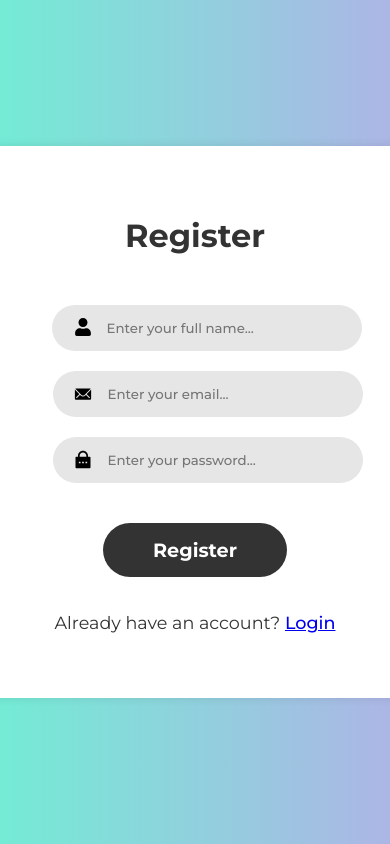
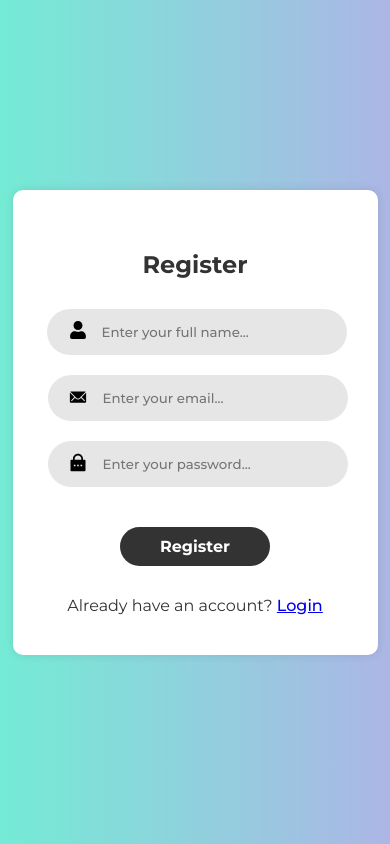
Before and after one commit to gianghitran/NT208.P21.ATTN_Personal-Smart-Scheduling-System-with-AI, a React (Vite) app in the folder Workspace/App/client/: page /register in a window 390 px wide. Built offline with nearby package versions, Linux system fonts and the light colour scheme.

Commit message:
Mobile Friendly for login and register

```diff
--- a/Workspace/App/client/src/Components/Login/Login.module.css
+++ b/Workspace/App/client/src/Components/Login/Login.module.css
@@ -43,6 +43,7 @@
 .inputGroup {
     display: flex;
     gap: 5px;
+    position: relative;
     width: 100%;
 }
 
@@ -136,3 +137,28 @@
     text-align: center;
     margin-top: -10px;
 }
+
+
+@media screen and (max-width: 768px) {
+    .loginForm {
+        padding: 50px;
+        padding-top: 70px;
+        padding-bottom: 70px;
+        padding-left: 20px;
+        padding-right: 20px;
+    }
+
+    .inputGroup {
+        left: -10px;
+    }
+
+    .inputGroup input {
+        width: 300px;
+    }
+
+    .loginButton {
+        padding-right: 40px;
+        padding-left: 40px;
+    }
+
+}
--- a/Workspace/App/client/src/Components/Register/Register.module.css
+++ b/Workspace/App/client/src/Components/Register/Register.module.css
@@ -40,7 +40,7 @@
 .registerForm h1 {
     font-size: 2rem;
     position: relative;
-    top: -30px;
+    top: -10px;
     font-weight: 700;
     color: #333;
 }
@@ -49,6 +49,7 @@
     display: flex;
     /* background-color: #E6E6E6; */
     /* box-shadow: 0 0 10px rgba(0, 0, 0, 0.1); */
+    position: relative;
     gap: 5px;
 }
 
@@ -130,3 +131,39 @@
     text-align: center;
     margin-top: -10px;
 }
+
+@media screen and (max-width: 768px) {
+    .registerForm {
+        padding: 50px;
+        padding-top: 70px;
+        padding-bottom: 70px;
+        padding-left: 20px;
+        padding-right: 20px;
+    }
+
+    .registerForm h1 {
+        font-size: 1.5rem;
+    }
+
+    .inputGroup {
+        left: -10px;
+    }
+
+    .inputGroup input {
+        width: 300px;
+
+    }
+
+    .registerButton {
+        padding: 10px;
+        padding-right: 40px;
+        padding-left: 40px;
+        font-size: 1rem;
+    }
+
+    .loginLink {
+        font-size: 1rem;
+        top: 30px;
+    }
+
+}
```
